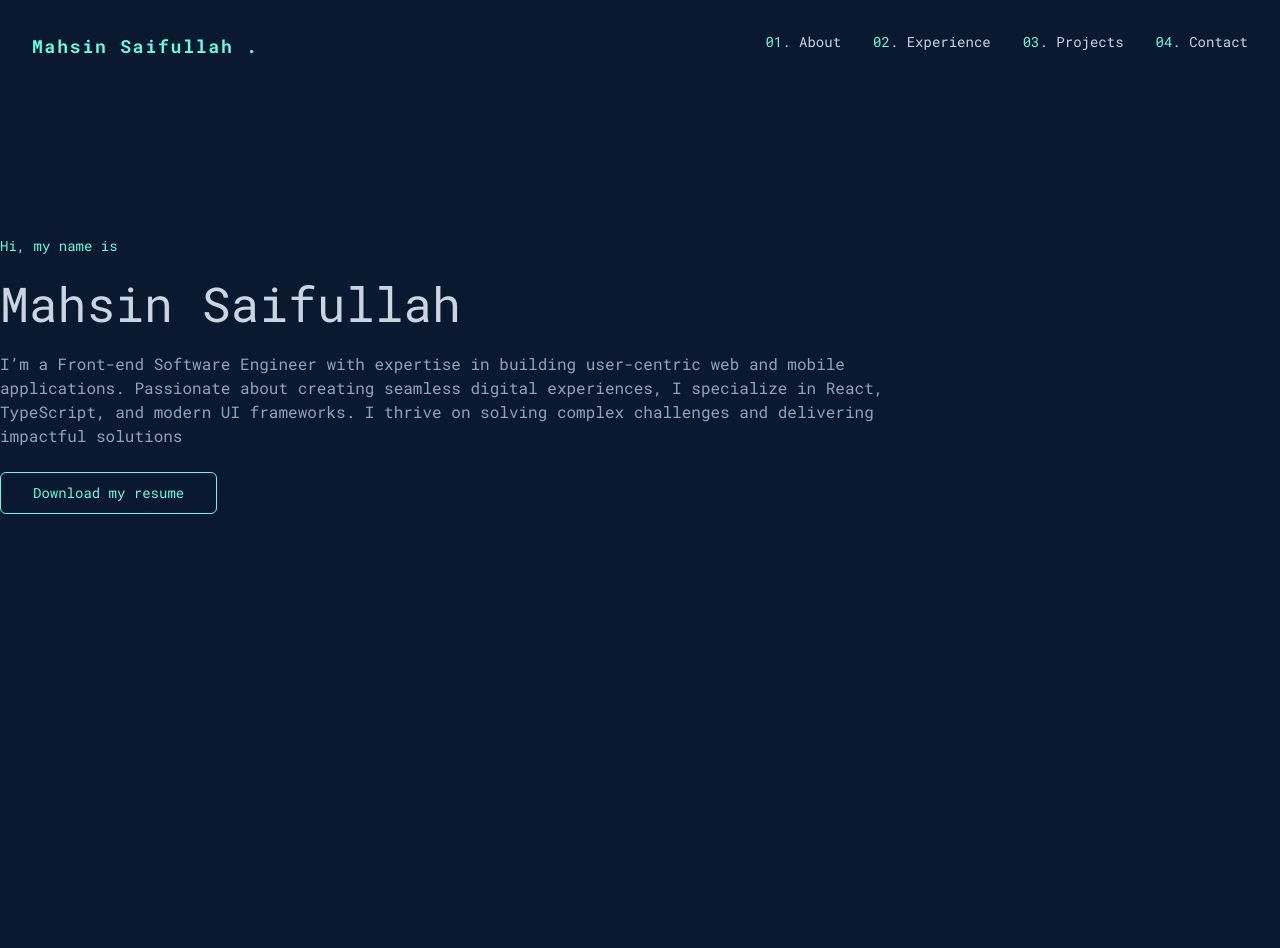
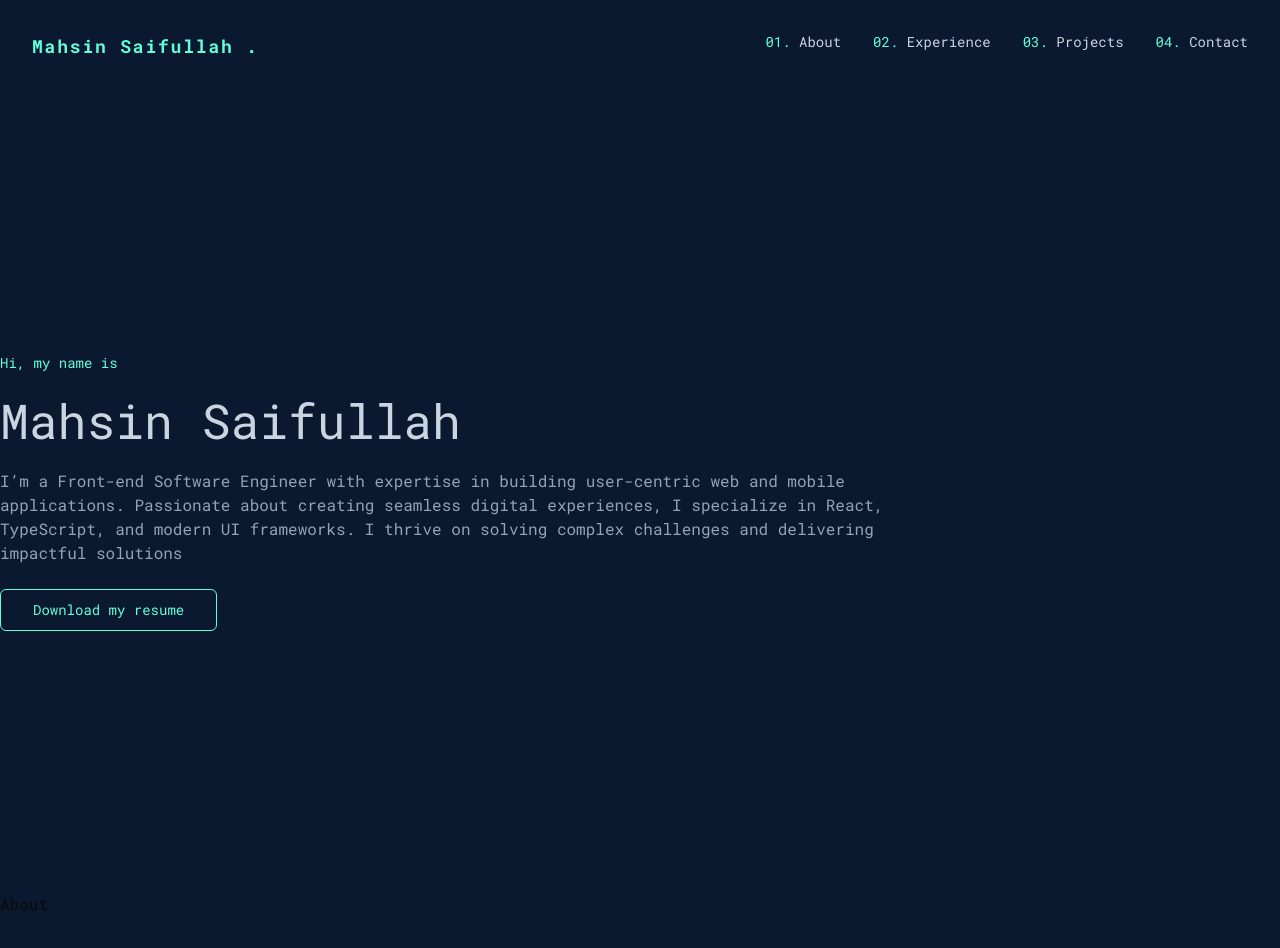
Before and after one commit to MahsinSaifullah/mahsin-portfolio-2.0, a Next.js app: page / in a window 1280 px wide. Shown: the top 948 px of the page. After the commit the page ends 916 px from the top, so only its background shows below. Built offline with nearby package versions, Linux system fonts and the light colour scheme.

Commit message:
fix: Intro section styling

```diff
--- /dev/null
+++ b/app/About.tsx
@@ -0,0 +1,5 @@
+const About = () => {
+  return <section>About</section>;
+};
+
+export default About;
--- a/app/Intro.tsx
+++ b/app/Intro.tsx
@@ -2,7 +2,7 @@ import { Button } from '@/components/ui/button';
 
 const Intro = () => {
   return (
-    <section className="flex flex-col mt-36 space-y-6">
+    <section className="flex flex-col space-y-6 h-screen justify-center">
       <h3 className="text-lime text-sm">Hi, my name is</h3>
       <h1 className="text-5xl text-slate-300">Mahsin Saifullah</h1>
       <p className="max-w-4xl text-slate-400">
--- a/app/layout.tsx
+++ b/app/layout.tsx
@@ -21,7 +21,7 @@ export default function RootLayout({
 }>) {
   return (
     <html lang="en">
-      <body className={`bg-navy ${robotoMono.variable} h-screen`}>
+      <body className={`bg-navy ${robotoMono.variable}`}>
         <Navbar />
         {children}
       </body>
--- a/app/page.tsx
+++ b/app/page.tsx
@@ -1,9 +1,11 @@
+import About from './About';
 import Intro from './Intro';
 
 export default function Home() {
   return (
-    <main className="max-w-7xl mx-auto h-screen">
+    <main className="max-w-7xl mx-auto">
       <Intro />
+      <About />
     </main>
   );
 }
--- a/components/Navbar.tsx
+++ b/components/Navbar.tsx
@@ -1,6 +1,6 @@
 const Navbar = () => {
   return (
-    <nav className="flex justify-between  p-8 mx-auto text-slate-300">
+    <nav className="flex justify-between p-8 mx-auto text-slate-300">
       <a className="tracking-widest font-bold text-lime text-lg">
         Mahsin Saifullah .
       </a>
```
